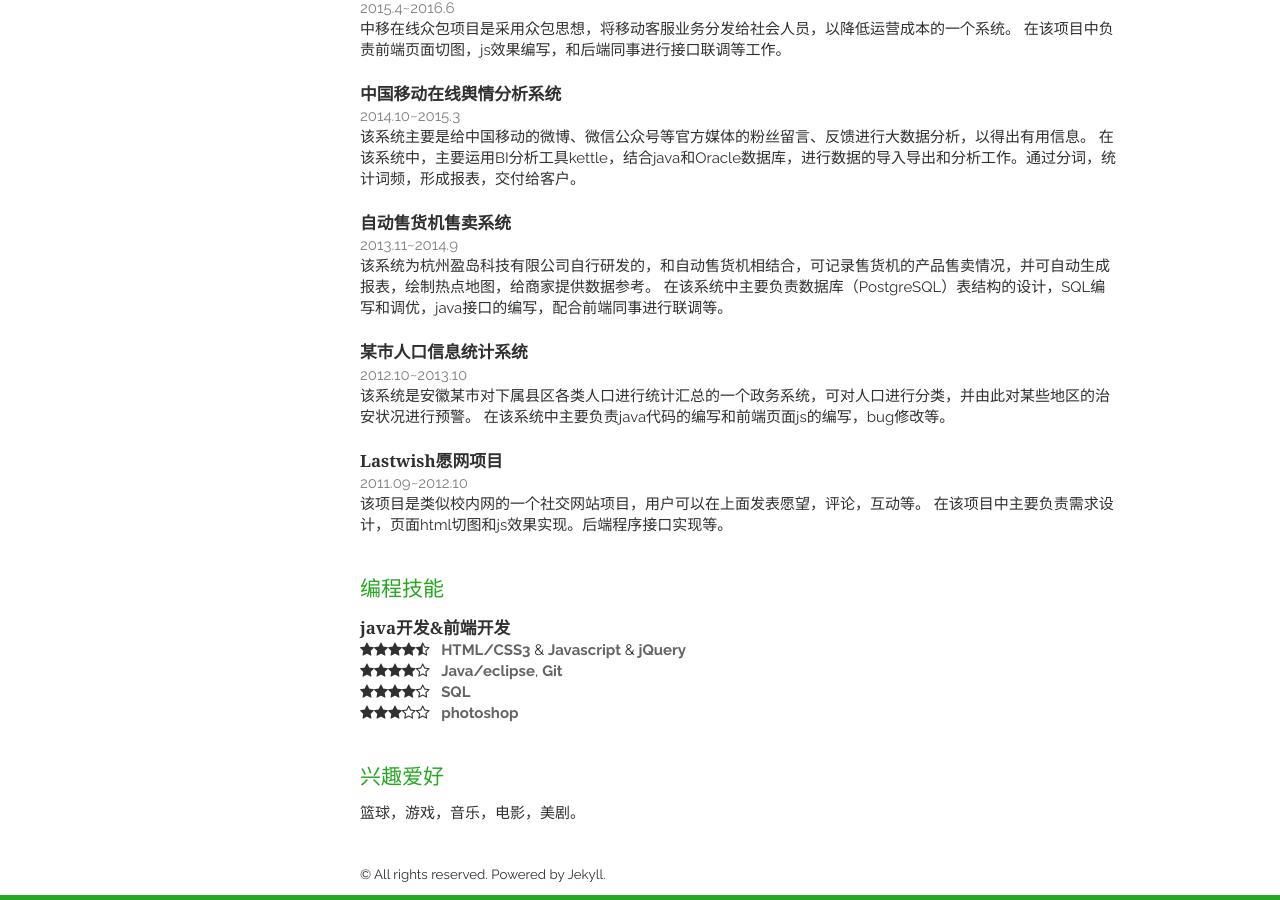
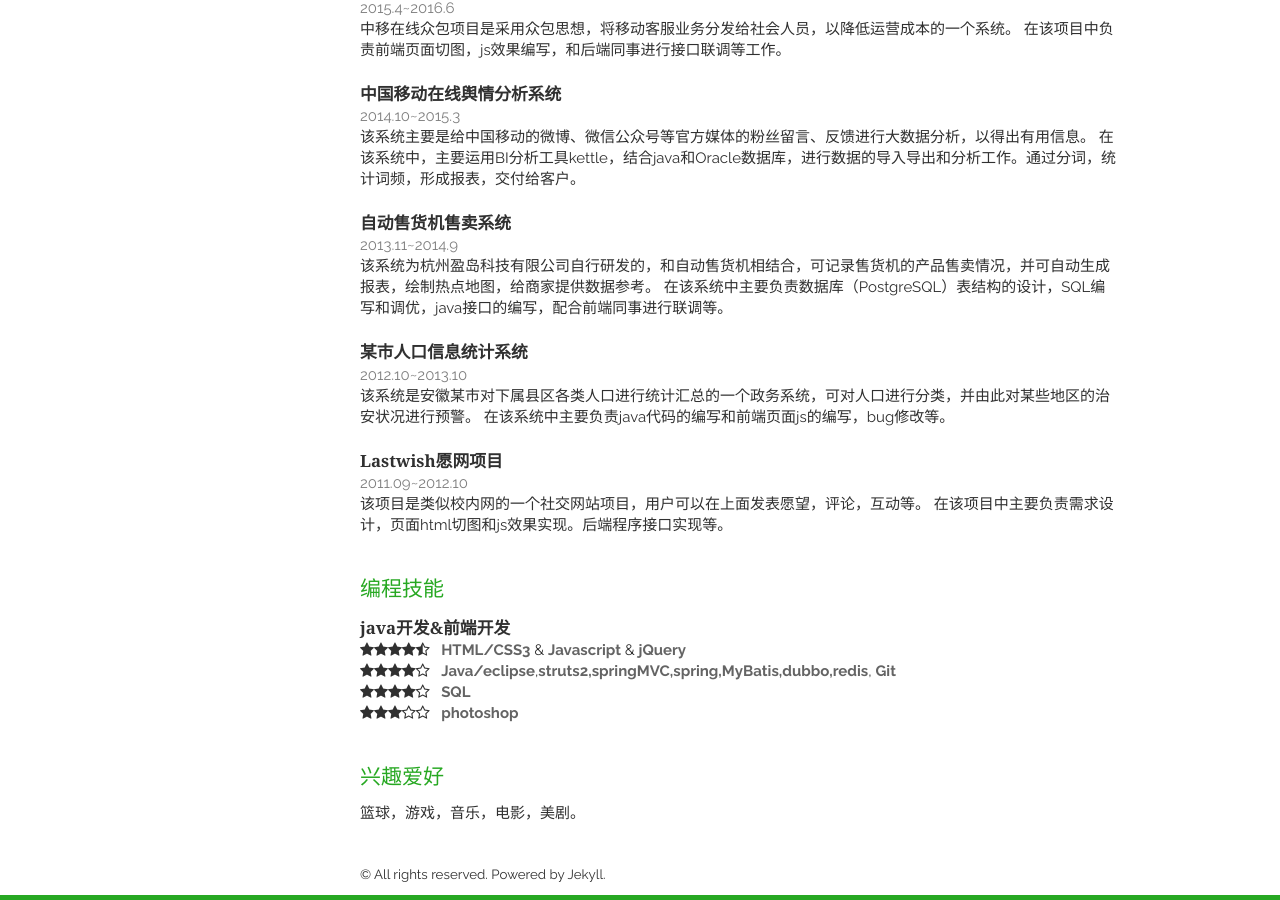
Before and after one commit to waitkafuka/vitae, a Jekyll site: the page built from index.html, in a window 1280 px wide and 900 px high, scrolled down 847 px. Built offline with Jekyll 4.4.1, drawn with Linux system fonts in a browser that asks for light colours; nearby versions of some CDN libraries; Markdown is read by kramdown in place of the engine named in the settings; the list of posts is cut into pages by our own code.

Commit message:
修改简历
修改简历

```diff
--- a/_includes/skills.html
+++ b/_includes/skills.html
@@ -9,7 +9,7 @@
             &nbsp;&nbsp;<em>HTML/CSS3</em> &amp; <em>Javascript</em> &amp; <em>jQuery</em>
         <p>
             <i class="fa fa-star"></i><i class="fa fa-star"></i><i class="fa fa-star"></i><i class="fa fa-star"></i><i class="fa fa-star-o"></i>
-            &nbsp;&nbsp;<em>Java/eclipse</em>, <em>Git</em>
+            &nbsp;&nbsp;<em>Java/eclipse</em>,<em>struts2,springMVC,spring,MyBatis,dubbo,redis</em>,  <em>Git</em>
         </p>
         <p>
             <i class="fa fa-star"></i><i class="fa fa-star"></i><i class="fa fa-star"></i><i class="fa fa-star"></i><i class="fa fa-star-o"></i>
```
